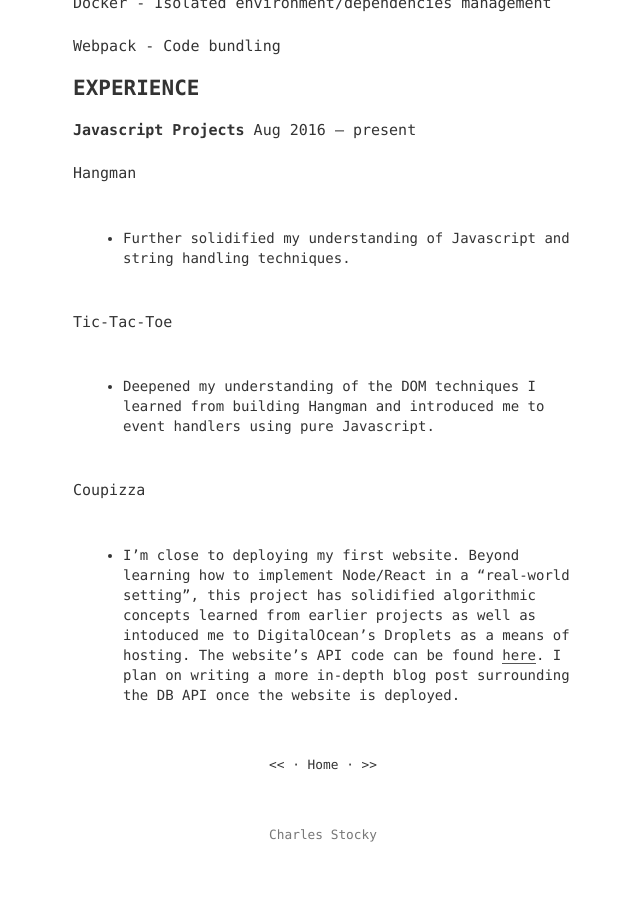
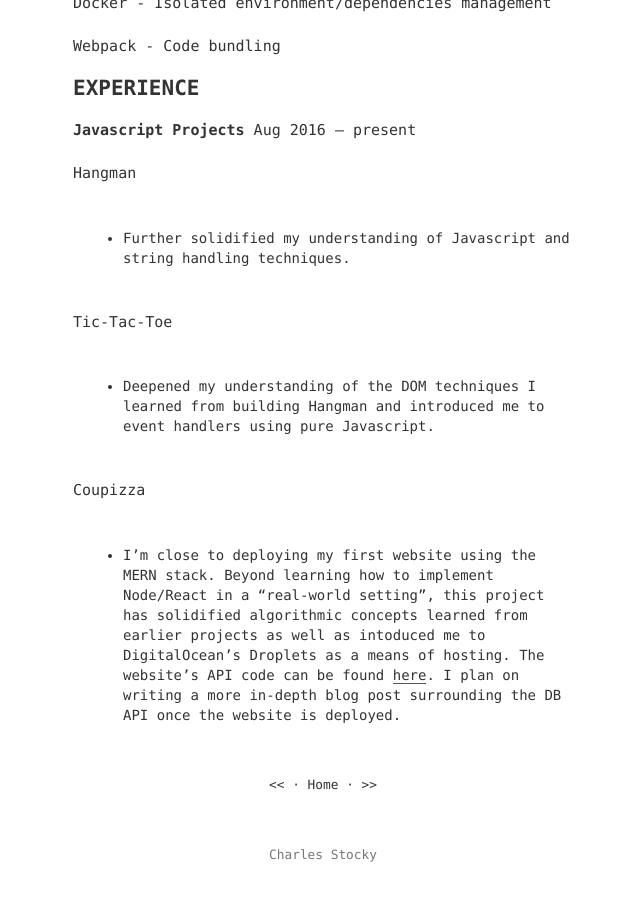
Before and after one commit to CharlesStocky/CharlesStocky.github.io, a Jekyll site: the page built from _posts/2017-8-21-Resume.md, in a window 1280 px wide and 900 px high, scrolled down 2228 px. Shown: the whole window, without its empty margins (317-957 px from the left). Built offline with Jekyll 4.4.1, drawn with Linux system fonts in a browser that asks for light colours.

Commit message:
added words

```diff
--- a/_posts/2017-8-21-Resume.md
+++ b/_posts/2017-8-21-Resume.md
@@ -75,4 +75,4 @@ learned from building Hangman and introduced me to event handlers using pure
 Javascript.
 
 Coupizza <br>
-- I'm close to deploying my first website. Beyond learning how to implement Node/React in a "real-world setting", this project has solidified algorithmic concepts learned from earlier projects as well as intoduced me to DigitalOcean's Droplets as a means of hosting. The website's API code can be found <a href='https://github.com/CharlesStocky/coupizza.git'>here</a>. I plan on writing a more in-depth blog post surrounding the DB API once the website is deployed.
+- I'm close to deploying my first website using the MERN stack. Beyond learning how to implement Node/React in a "real-world setting", this project has solidified algorithmic concepts learned from earlier projects as well as intoduced me to DigitalOcean's Droplets as a means of hosting. The website's API code can be found <a href='https://github.com/CharlesStocky/coupizza.git'>here</a>. I plan on writing a more in-depth blog post surrounding the DB API once the website is deployed.
```
